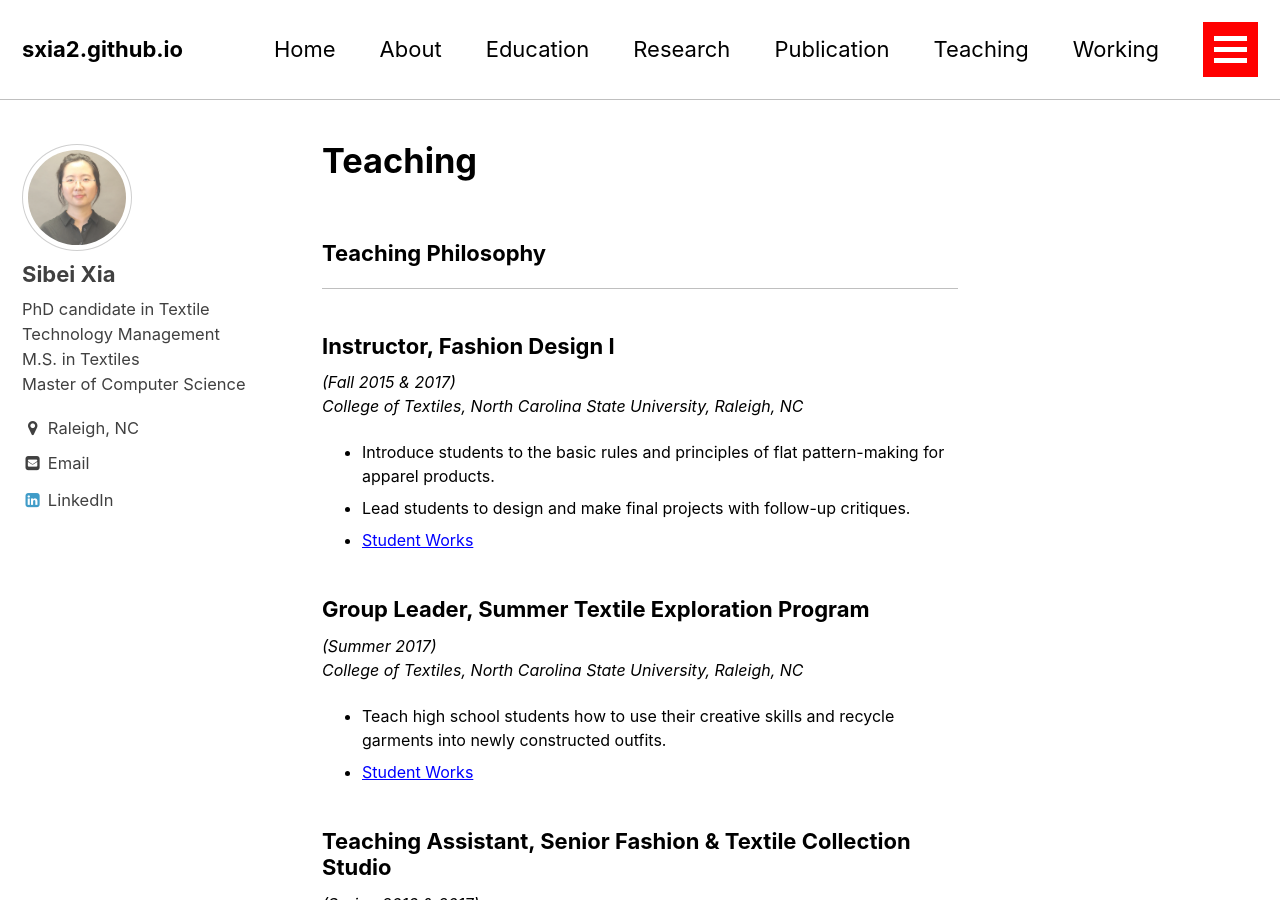
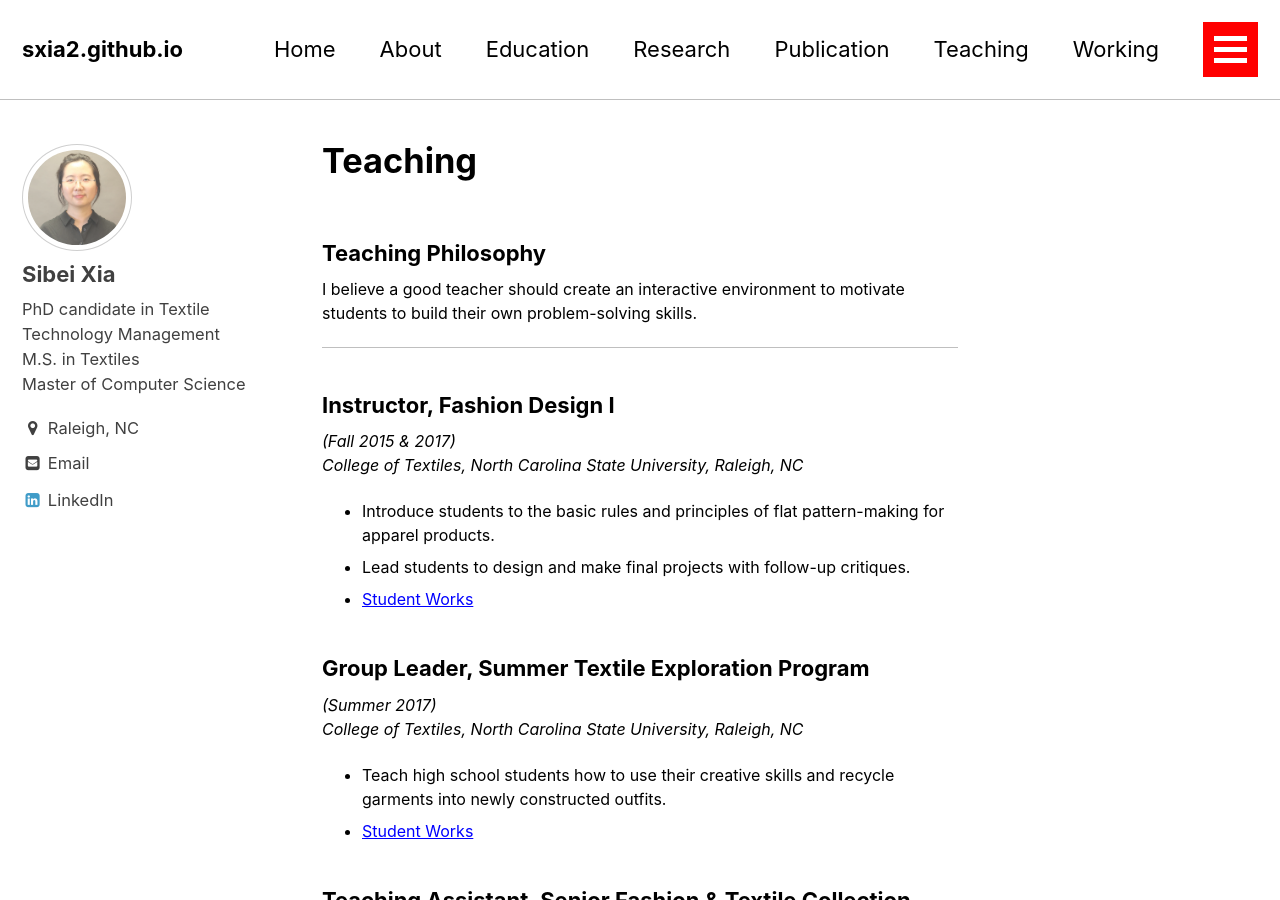
Before and after one commit to sxia2/sxia2.github.io, a Jekyll site: the page built from _pages/teaching.md, in a window 1280 px wide and 900 px high. Built offline with Jekyll 4.4.1, drawn with Linux system fonts in a browser that asks for light colours.

Commit message:
teaching philosophy

```diff
--- a/_pages/teaching.md
+++ b/_pages/teaching.md
@@ -4,7 +4,7 @@ title: "Teaching"
 ---
 
 ### Teaching Philosophy
-
+I believe a good teacher should create an interactive environment to motivate students to build their own problem-solving skills.
 
 ---
 ### Instructor, Fashion Design I
```
